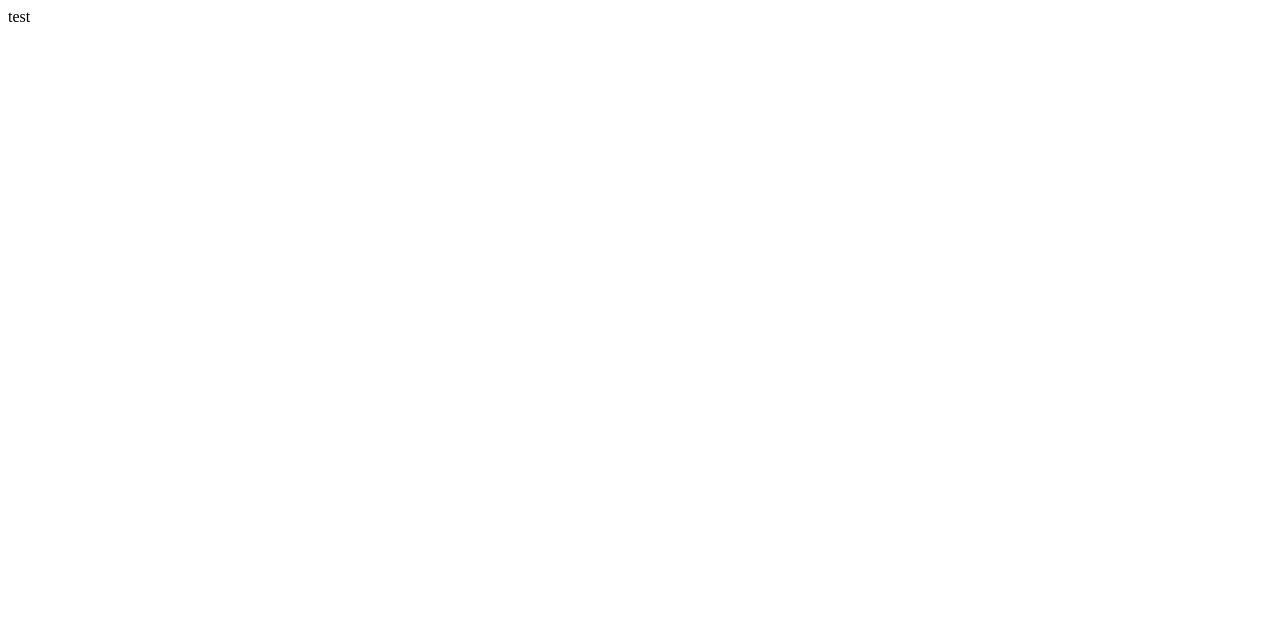
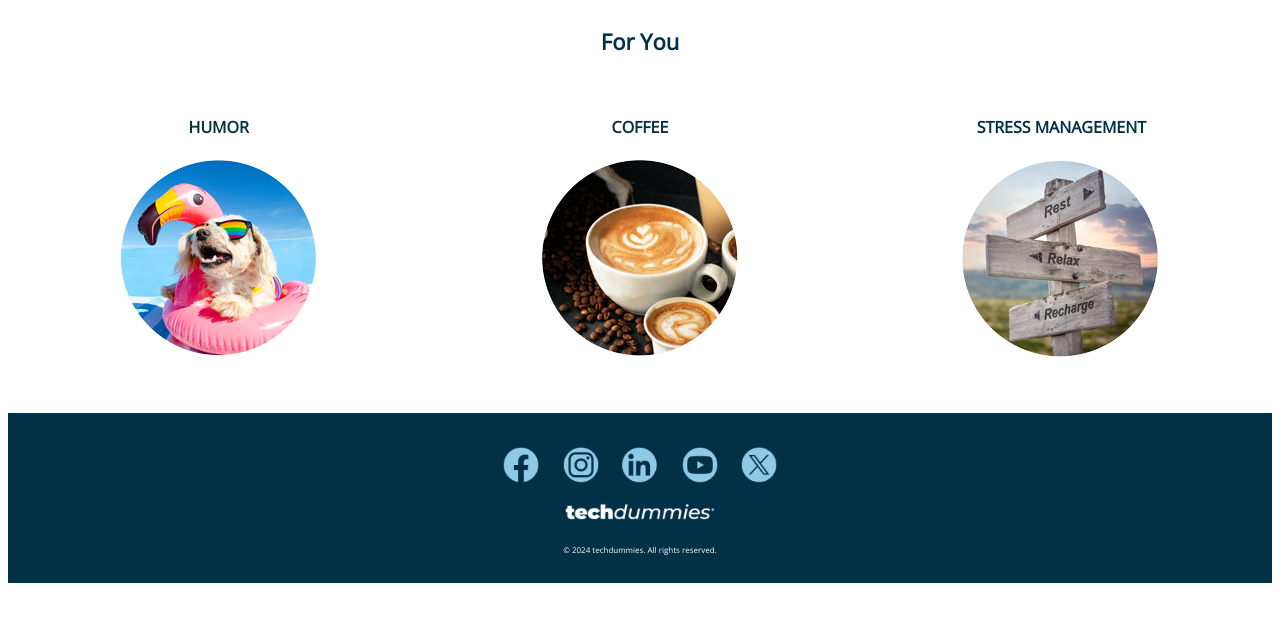
Before and after one commit to azanidavidpinkney/idsn-530-team-carrie-website, a plain HTML site: page index.html in a window 1280 px wide. Drawn offline with nearby package versions, Linux system fonts and the light colour scheme.

Commit message:
MF Bottom Section
MF Bottom section Html and CSS

```diff
--- a/css/styles.css
+++ b/css/styles.css
@@ -0,0 +1,93 @@
+
+
+p {
+    font-size: 16px;
+    font-family: 'Open Sans', sans-serif;
+}
+h2 {
+    font-size: 22px;
+	font-weight: bolder;
+    color: #023047;
+	font-family: 'Open Sans', sans-serif;
+	align-content: center
+}
+h4 {
+    font-size: 16px;
+    font-weight: bolder;
+    color: #023047;
+    font-family: 'Open Sans', sans-serif;
+}
+
+.container {
+    display: flex;
+    justify-content: center;
+}
+
+.column {
+    flex: 1; /* Each column occupies equal space */
+    padding: 20px; /* Adjust padding as needed */
+    display: flex;
+    flex-direction: column; /* Change direction to column */
+    justify-content: center; /* Center content vertically */
+    align-items: center; /* Center content horizontally */
+    text-align: center; /* Center the content horizontally within each column */
+}
+
+.heading {
+    margin-bottom: 10px; /* Add space after the heading */
+}
+
+.column img {
+    margin-top: 10px; /* Add space above the image */
+    max-width: 100%; /* Ensure image doesn't exceed column width */
+	margin-bottom: 35px;
+}
+
+.icon-container {
+    display: flex;
+    justify-content: center;
+	padding-bottom: 5px;
+}
+
+footer {
+    background-color: #023047;
+    color: white;
+    padding: 20px;
+    padding-top: 20px;
+    text-align: center;
+    font-size: 14px;
+    position: relative;
+}
+.footer-paragraph {
+    text-align: center;
+	font-size: 8px;
+    font-family: 'Open Sans', sans-serif;
+	margin-top: 20px;
+}
+ul.social-icons {
+    text-align: center;
+	padding-left: 0px;
+}
+
+ul.social-icons img {
+    width: 36px;
+    height: 36px;
+    vertical-align: middle;
+}
+
+ul.social-icons li {
+    display: inline-block;
+    margin: 0 10px;
+
+.logo-container {
+    margin-top: 5px; /* Add space above the logo */
+    margin-bottom: 30px; /* Add space below the logo */
+    text-align: center; /* Center the logo horizontally */
+}
+
+.logo-container img {
+    max-width: 150px; /* Set maximum width for the logo */
+    height: auto; /* Maintain aspect ratio */
+    display: block; /* Ensure the logo is centered properly */
+    margin: 0 auto; /* Center the logo horizontally */
+}
--- a/index.html
+++ b/index.html
@@ -2,14 +2,58 @@
 <html lang="en">
 <head>
     <meta charset="UTF-8">
-    <title>Test pull</title>
+    <title>techdummies</title>
     <meta name="viewport" content="width=device-width, initial-scale=1.0">
     <link rel="stylesheet" type="text/css" href="css/styles.css">
-	<script src="js/jquery-3.7.1.min.js"></script>
-	<script src="js/index.js"></script>
+	<link rel="stylesheet" href="https://fonts.googleapis.com/css2?family=Open+Sans&display=swap">
+
 </head>
 <body>
-	test
+	<!-- add top portion of page here -->
+
+	<div class="container">
+	<h2>For You</h2>
+	</div>
+
+	<div class="container">
+    <div class="column">
+		<h4 class="heading">HUMOR</h4>
+		<img src="img/Humor.png" alt="Image Description">
+    </div>
+    <div class="column">
+		<h4 class="heading">COFFEE</h4>
+		<img src="img/coffee.png" alt="Image Description">
+    </div>
+    <div class="column">
+       <h4 class="heading">STRESS MANAGEMENT</h4>
+		<img src="img/StressMgmt.png" alt="Image Description">
+    </div>
+</div>
+
+<!-- add newsletter section here -->
+
+<footer>
+    <div class="icon-container">
+        <ul class="social-icons">
+            <li><a href="#"><img src="img/FB-Icon-LightBlue.png" alt="FB"></a></li>
+            <li><a href="#"><img src="img/IG-Icon-LightBlue.png" alt="IG"></a></li>
+            <li><a href="#"><img src="img/LI-Icon-LightBlue.png" alt="LI"></a></li>
+            <li><a href="#"><img src="img/YT-Icon-LightBlue.png" alt="YT"></a></li>
+            <li><a href="#"><img src="img/X-Icon-LightBlue.png" alt="X"></a></li>
+        </ul>
+    </div>
+
+  <div class="logo-container">
+    <a href="img/td-logo-White-Aqua.png">
+        <img src="img/td-logo-Rev.png" alt="TechDummies Logo" width="150" height="auto">
+    </a>
+</div>
+
+
+    <p class="footer-paragraph">&copy; 2024 techdummies. All rights reserved.</p>
+</footer>
+
+
 
 </body>
 
```
